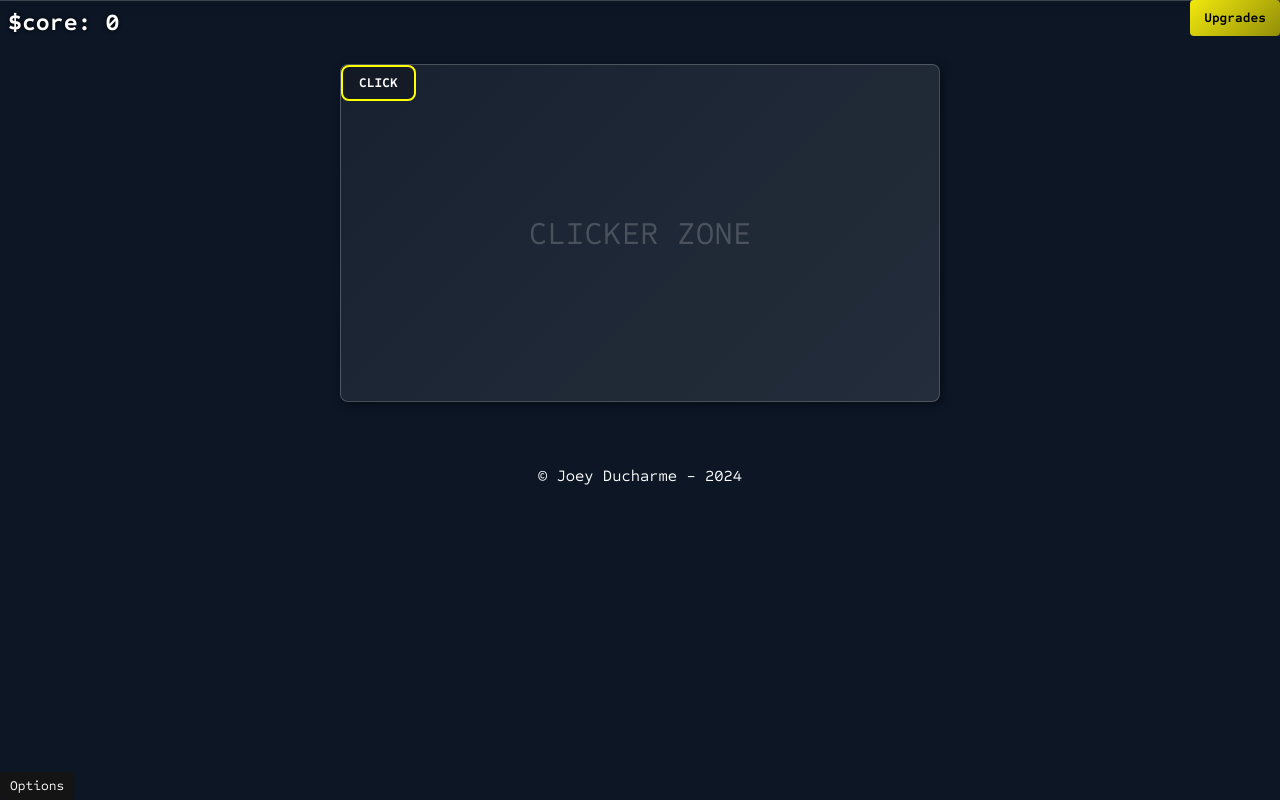
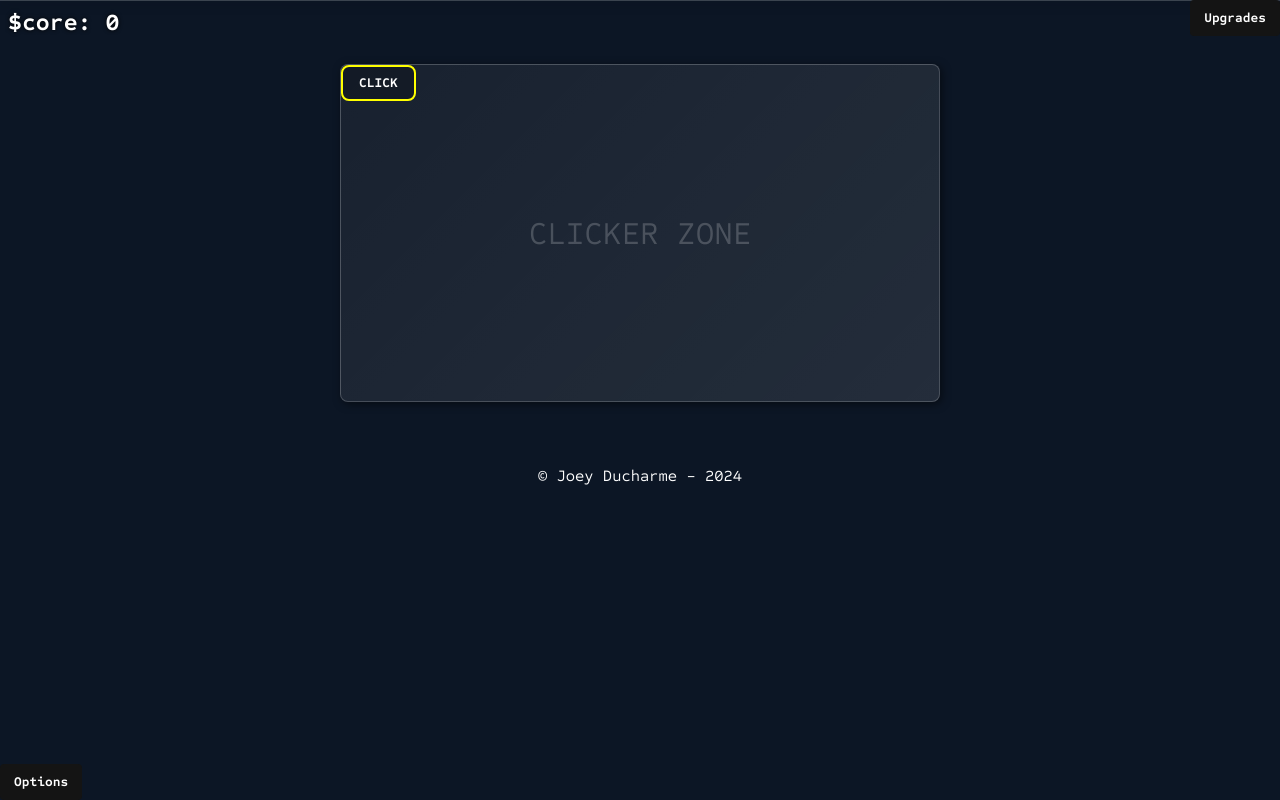
Before and after one commit to Joeyduch/Score-Clicker, a React (Vite) app: page / in a window 1280 px wide. Built offline with nearby package versions, Linux system fonts and the light colour scheme.

Commit message:
Better buttons style consistency + Fix: canvas resizes only on horizontal window resize

```diff
--- a/src/App.css
+++ b/src/App.css
@@ -35,12 +35,16 @@
 .optionsToggle {
   width: fit-content;
 
-  padding: 4px 8px;
+  padding: 8px 12px;
 
+  font-weight: bolder;
 }
 
 .options > * {
-  padding: 4px 32px;
+  height: 100%;
+
+  padding-left: 32px;
+  padding-right: 32px;
 }
 
 .optionsButtonLoad:hover {
@@ -52,9 +56,11 @@
 }
 
 .optionsButtonReset:hover {
+  border-color: white;
   background-color: darkred;
 
   text-shadow: 0px 0px 4px white;
+  box-shadow: 0px 0px 16px 0px red;
 }
 
 
--- a/src/components/Market/HistoryGraph.jsx
+++ b/src/components/Market/HistoryGraph.jsx
@@ -4,13 +4,18 @@ import { PriceHistoryContext } from "./Market";
 import styles from "./HistoryGraph.module.css";
 
 function HistoryGraph() {
+    // state values
     const [priceHighest, setPriceHighest] = useState(0);
     const [priceLowest, setPriceLowest] = useState(0);
 
+    // context values
     const priceHistory = useContext(PriceHistoryContext);
 
+    // reference values
     const canvasRef = useRef(undefined);
+    const windowWidthRef = useRef(0);
 
+    // static values
     const drawStyles = {
         color: "black",
         colorProfit: "green",
@@ -62,6 +67,11 @@ function HistoryGraph() {
 
 
     const resizeCanvasDOM = () => {
+        // make sure its only on horizontal resize
+        if(windowWidthRef.current === window.innerWidth) return;
+        windowWidthRef.current = window.innerWidth;
+
+        // canvas resize
         const canvas = canvasRef.current;
         if(!canvas) return;
 
--- a/src/components/UpgradesMenu/UpgradesMenu.module.css
+++ b/src/components/UpgradesMenu/UpgradesMenu.module.css
@@ -24,14 +24,7 @@
 
     padding: 8px 12px;
 
-    color: black;
-
-    background: var(--gradient-yellow);
-    background-color: rgb(20, 20, 20);
-
     font-weight: bolder;
-
-    transition: all 200ms;
 }
 
 .toggleButton:hover {
@@ -69,7 +62,6 @@
 }
 
 .buyButton {
-    background: var(--gradient-green);
 
     box-shadow: 2px 2px 4px 0px rgba(0,0,0, 0.5);
 }
```
Also changed, not shown: _NOTES.txt.
